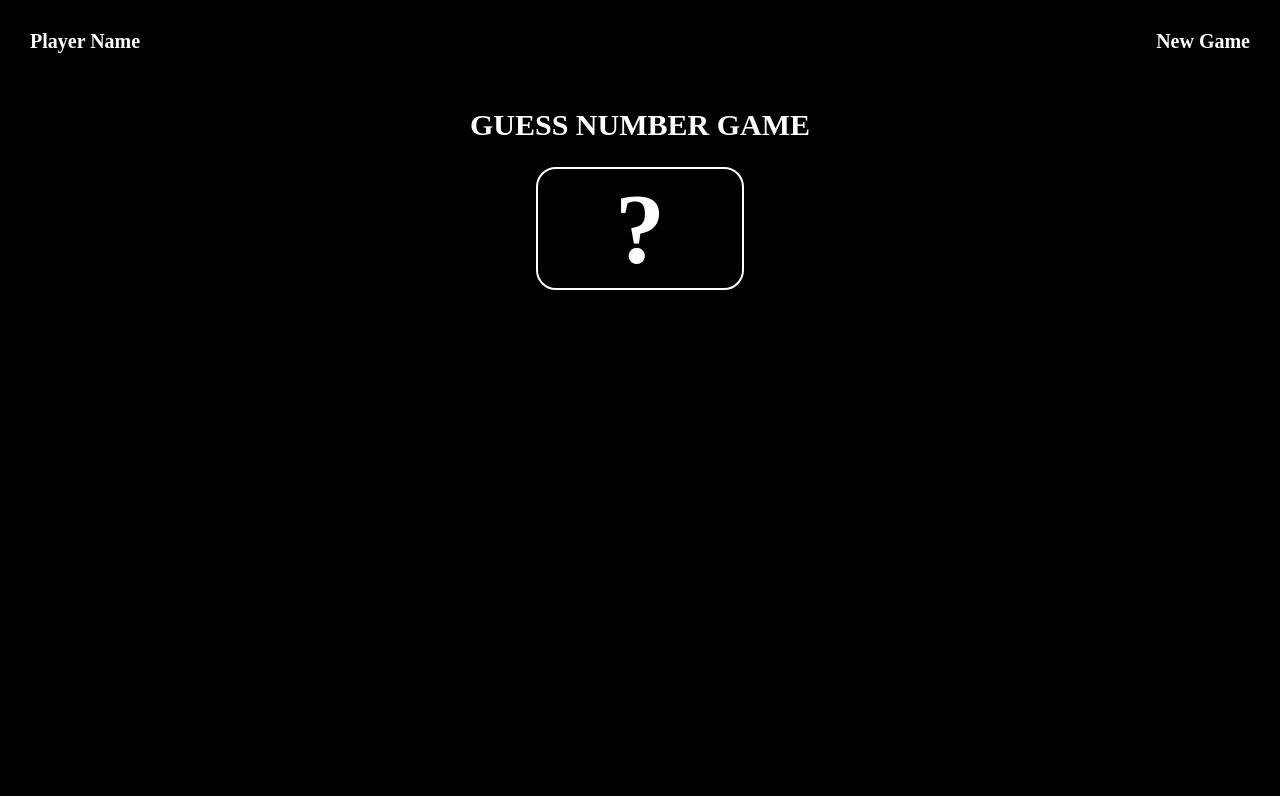
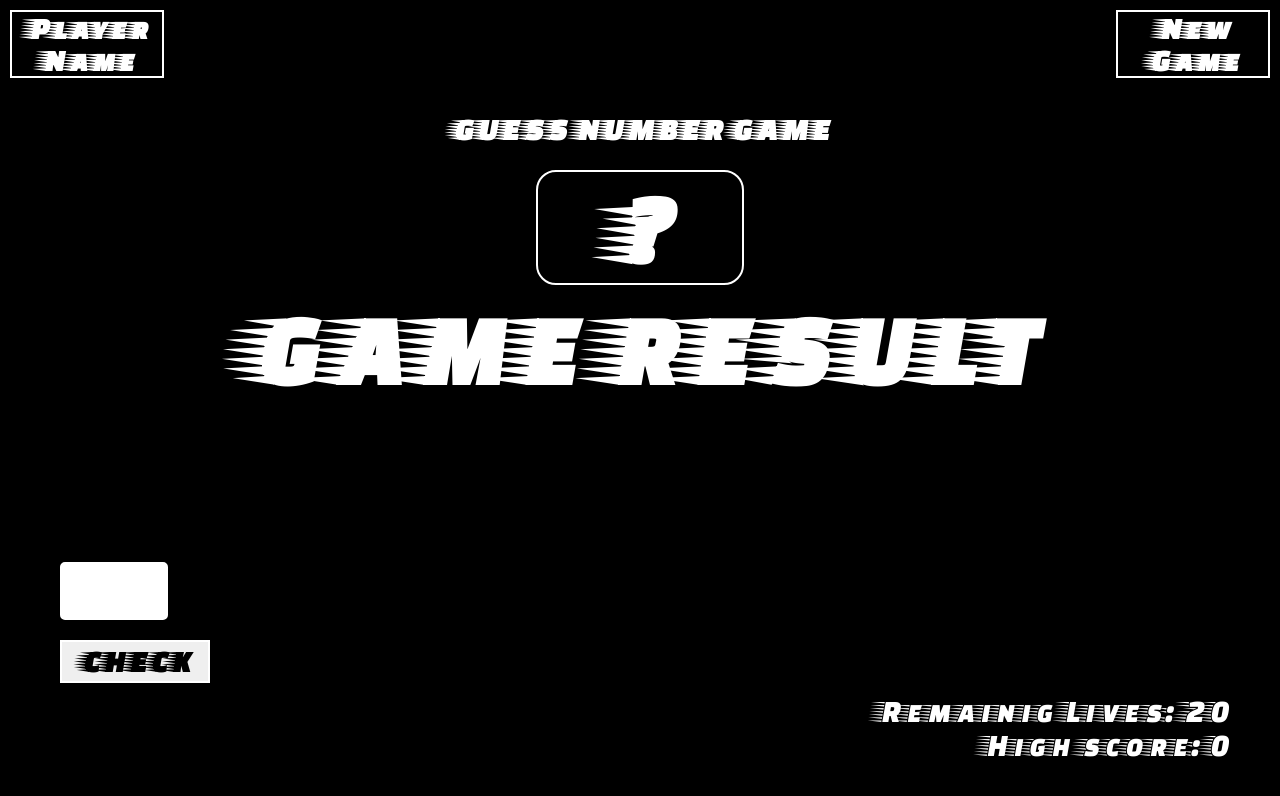
Before and after one commit to HeyNagendra/reimagined-guide, a plain HTML site: page GuessNumber/index.html in a window 1280 px wide. Drawn offline with Linux system fonts and the light colour scheme.

Commit message:
added logic for guess game

```diff
--- a/GuessNumber/index.html
+++ b/GuessNumber/index.html
@@ -1,24 +1,43 @@
 <!DOCTYPE html>
 <html lang="en">
+
 <head>
     <meta charset="UTF-8">
     <meta http-equiv="X-UA-Compatible" content="IE=edge">
     <meta name="viewport" content="width=device-width, initial-scale=1.0">
+    <link rel="preconnect" href="https://fonts.googleapis.com">
+    <link rel="preconnect" href="https://fonts.gstatic.com" crossorigin>
+    <link href="https://fonts.googleapis.com/css2?family=Faster+One&display=swap" rel="stylesheet">
     <link rel="stylesheet" href="style.css">
+
     <title>Guess Number Game</title>
 </head>
+
 <body>
     <header>
         <nav class="navbar">
             <div>
-                <div class="playername">Player Name</div>
-            <div class="newgame">New Game</div>
+                <div class="playername nav-btn">Player Name</div>
+                <div class="newgame nav-btn">New Game</div>
             </div>
             <h1 class="heading">GUESS NUMBER GAME</h1>
         </nav>
     </header>
     <main>
         <p class="secretnumber">?</p>
+        <p class="result">GAME RESULT</p>
     </main>
+    <footer>
+        <div class="footer">
+                <input class="input-text" type="text">
+                <button class="btn">CHECK</button>
+                <p class="plives">Remainig Lives: <span class="lives">20</span></p>
+                <p class="score-track"></pclass>High score: <span class="high-score">0</span></p>
+        </div>
+    </footer>
+
+    <script src="script.js"></script>
+
 </body>
+
 </html>
--- a/GuessNumber/script.js
+++ b/GuessNumber/script.js
@@ -0,0 +1,24 @@
+"use strict";
+// generate a random number between 1 and 20
+let lives = 20;
+const randomNumber = Math.floor(Math.random() * 20) + 1;
+
+const checkButton = document.querySelector(".btn").addEventListener("click", function () {
+    const userInput = Number(document.querySelector(".input-text").value);
+    document.querySelector(".lives").textContent = lives;
+
+    if (userInput === randomNumber) {
+        document.querySelector(".result").textContent = "You win!";
+        document.querySelector(".secretnumber").textContent = randomNumber;
+        document.querySelector(".high-score").textContent = lives;
+    }
+    else if (userInput > randomNumber) {
+        document.querySelector(".result").textContent = "TOO  HIGH!";
+        lives--;
+
+    }
+    else if (userInput < randomNumber) {
+        document.querySelector(".result").textContent = "TOO LOW!";
+        lives--;
+    }
+});
--- a/GuessNumber/style.css
+++ b/GuessNumber/style.css
@@ -3,6 +3,8 @@ body{
     margin: 0;
     box-sizing: border-box;
     background-color: black;
+    font-family: 'Faster One', cursive;
+    color: white;
 }
 
 .navbar{
@@ -39,6 +41,8 @@ body{
 main {
     display: flex;
     justify-content: center;
+    align-items: center;
+    flex-direction: column;
 }
 .secretnumber {
     text-align: center;
@@ -51,3 +55,61 @@ main {
     padding: 2px;
     width: 200px;
 }
+.result{
+    text-align: center;
+    font-weight: bold;
+    color: white;
+    font-size: 100px;
+    margin-top: 10px;
+}
+
+.footer {
+    font-size: xx-large;
+    display: flex;
+    flex-direction: column;
+    margin: 50px;
+}
+
+.plives, .score-track {
+    float: right;
+    text-align: right;
+    display: block;
+    margin: 0px;
+}
+
+.input-text {
+    width: 100px;
+    height: 50px;
+    font-size: 30px;
+    font-weight: bold;
+    border: 2px solid white;
+    border-radius: 5px;
+    padding: 2px;
+    margin: 10px;
+    font-family: 'Faster One', cursive;
+}
+
+.btn {
+    margin: 10px;
+    width: 150px;
+    height: 43px;
+    font-size: 30px;
+    font-weight: bold;
+    border: 2px solid white;
+    text-align: center;
+    font-family: 'Faster One', cursive;
+
+}
+
+.nav-btn {
+    margin: 10px;
+    width: 150px;
+    height: 64px;
+    font-size: 30px;
+    font-weight: bold;
+    border: 2px solid white;
+    text-align: center;
+    font-family: 'Faster One', cursive;
+    background-color: black;
+    color: white;
+}
```
